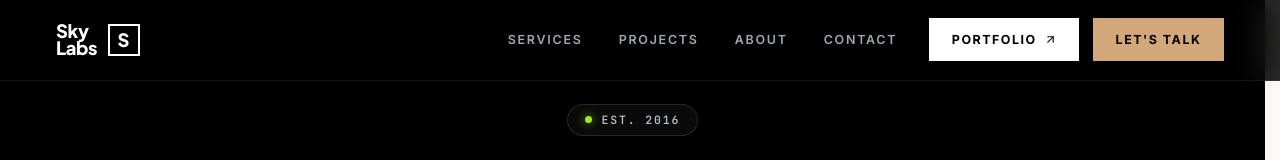
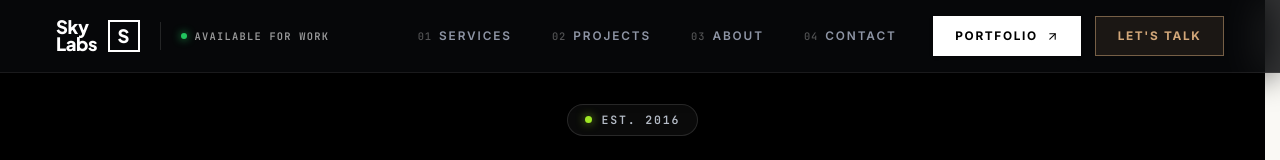
Before and after one commit to dilshandevxx/dilshan-personal-portfolio, a Next.js app: page / in a window 1280 px wide. Shown: the top 160 px of the page. Built offline with nearby package versions, Linux system fonts and the light colour scheme; a web font is replaced by a local one.

Commit message:
style: elevate main navbar with architectural indices, live status, and refined rectangular buttons

```diff
--- a/src/app/layout.tsx
+++ b/src/app/layout.tsx
@@ -14,7 +14,6 @@ const outfit = Outfit({
 
 const plusJakartaSans = Plus_Jakarta_Sans({
   subsets: ["latin"],
-  weight: ["600", "700", "800"],
   variable: "--font-display",
   display: "swap",
 });
--- a/src/components/cover/sections/HeroSkyLabs.module.css
+++ b/src/components/cover/sections/HeroSkyLabs.module.css
@@ -16,18 +16,19 @@
   right: 0;
   z-index: 100;
   width: 100%;
-  padding: 1.15rem 3.5rem;
+  padding: 1rem 3.5rem;
   box-sizing: border-box;
-  background: rgba(0, 0, 0, 0.82);
-  backdrop-filter: blur(16px);
-  -webkit-backdrop-filter: blur(16px);
+  background: rgba(8, 9, 12, 0.82);
+  backdrop-filter: blur(20px) saturate(180%);
+  -webkit-backdrop-filter: blur(20px) saturate(180%);
   border-bottom: 1px solid rgba(255, 255, 255, 0.08);
+  box-shadow: 0 4px 30px rgba(0, 0, 0, 0.5);
   transition: all 0.25s ease;
 }
 
 @media (max-width: 900px) {
   .navHeader {
-    padding: 1rem 1.5rem;
+    padding: 0.85rem 1.5rem;
   }
 }
 
@@ -40,11 +41,12 @@
   gap: 2rem;
 }
 
-/* Brand Logo (SkyLabs with S mark) */
+/* Brand Logo (SkyLabs with S mark & Live Availability Tag) */
 .brandLink {
   text-decoration: none;
   display: inline-flex;
   align-items: center;
+  gap: 1.25rem;
 }
 
 .logoWrapper {
@@ -93,11 +95,42 @@
   color: #000000;
 }
 
+.brandMeta {
+  display: inline-flex;
+  align-items: center;
+  gap: 0.5rem;
+  padding: 0.35rem 0 0.35rem 1.25rem;
+  border-left: 1px solid rgba(255, 255, 255, 0.12);
+}
+
+@media (max-width: 1040px) {
+  .brandMeta {
+    display: none;
+  }
+}
+
+.brandMetaDot {
+  width: 6px;
+  height: 6px;
+  border-radius: 50%;
+  background-color: #22c55e;
+  box-shadow: 0 0 8px #22c55e;
+}
+
+.brandMetaText {
+  font-family: var(--font-mono, monospace);
+  font-size: 0.65rem;
+  font-weight: 600;
+  letter-spacing: 0.12em;
+  color: rgba(255, 255, 255, 0.6);
+  text-transform: uppercase;
+}
+
 /* Navigation Right */
 .navRight {
   display: flex;
   align-items: center;
-  gap: 2rem;
+  gap: 2.25rem;
 }
 
 @media (max-width: 900px) {
@@ -109,7 +142,7 @@
 .navLinks {
   display: flex;
   align-items: center;
-  gap: 2.25rem;
+  gap: 2.5rem;
 }
 
 @media (max-width: 900px) {
@@ -122,15 +155,28 @@
   position: relative;
   display: inline-flex;
   align-items: center;
-  color: #a0a6b2;
+  color: #8e95a5;
+  text-decoration: none;
+  padding: 0.45rem 0;
+  transition: color 0.2s ease;
+}
+
+.navIndex {
+  font-family: var(--font-mono, monospace);
+  font-size: 0.65rem;
+  font-weight: 500;
+  letter-spacing: 0.08em;
+  color: rgba(255, 255, 255, 0.3);
+  margin-right: 0.45rem;
+  transition: color 0.2s ease;
+}
+
+.navText {
   font-family: var(--font-body, -apple-system, sans-serif);
-  font-size: 0.78rem;
+  font-size: 0.74rem;
   font-weight: 600;
-  letter-spacing: 0.14em;
+  letter-spacing: 0.16em;
   text-transform: uppercase;
-  text-decoration: none;
-  padding: 0.35rem 0;
-  transition: color 0.2s ease;
 }
 
 .navLink::after {
@@ -140,21 +186,23 @@
   left: 0;
   width: 0%;
   height: 1.5px;
-  background-color: #ffffff;
-  transition: width 0.22s ease;
+  background: linear-gradient(90deg, #ffffff 0%, rgba(255, 255, 255, 0.4) 100%);
+  transition: width 0.25s cubic-bezier(0.16, 1, 0.3, 1);
 }
 
-.navLink:hover {
+.navLink:hover,
+.navLinkActive {
   color: #ffffff;
+}
+
+.navLink:hover .navIndex,
+.navLinkActive .navIndex {
+  color: #d2a779;
 }
 
 .navLink:hover::after,
 .navLinkActive::after {
   width: 100%;
-}
-
-.navLinkActive {
-  color: #ffffff;
 }
 
 /* Button Group on Right */
@@ -175,61 +223,67 @@
   display: inline-flex;
   align-items: center;
   justify-content: center;
-  gap: 0.45rem;
-  padding: 0.65rem 1.35rem;
+  gap: 0.5rem;
+  height: 40px;
+  padding: 0 1.35rem;
   background-color: #ffffff;
   color: #000000;
   border: 1px solid #ffffff;
   border-radius: 0px !important;
   font-family: var(--font-body, -apple-system, sans-serif);
-  font-size: 0.78rem;
+  font-size: 0.74rem;
   font-weight: 700;
-  letter-spacing: 0.12em;
+  letter-spacing: 0.14em;
   text-transform: uppercase;
   text-decoration: none;
-  transition: all 0.2s ease;
+  box-shadow: 0 1px 3px rgba(0, 0, 0, 0.35);
+  transition: all 0.22s cubic-bezier(0.16, 1, 0.3, 1);
   white-space: nowrap;
 }
 
 .portfolioButton:hover {
-  background-color: #000000;
+  background-color: transparent;
   color: #ffffff;
   border-color: #ffffff;
   transform: translateY(-1px);
+  box-shadow: 0 4px 16px rgba(255, 255, 255, 0.18);
 }
 
 .btnIcon {
-  transition: transform 0.2s ease;
+  transition: transform 0.2s cubic-bezier(0.16, 1, 0.3, 1);
 }
 
 .portfolioButton:hover .btnIcon {
   transform: translate(2px, -2px);
 }
 
-/* Crisp Rectangular LET'S TALK Button */
+/* Refined Rectangular LET'S TALK Button */
 .talkButton {
   display: inline-flex;
   align-items: center;
   justify-content: center;
-  padding: 0.65rem 1.35rem;
-  background-color: #d2a779;
-  color: #000000;
-  border: 1px solid #d2a779;
+  height: 40px;
+  padding: 0 1.35rem;
+  background-color: rgba(210, 167, 121, 0.1);
+  color: #d2a779;
+  border: 1px solid rgba(210, 167, 121, 0.5);
   border-radius: 0px !important;
   font-family: var(--font-body, -apple-system, sans-serif);
-  font-size: 0.78rem;
+  font-size: 0.74rem;
   font-weight: 700;
-  letter-spacing: 0.12em;
+  letter-spacing: 0.14em;
   text-transform: uppercase;
   text-decoration: none;
-  transition: background-color 0.2s ease, transform 0.2s ease;
+  transition: all 0.22s cubic-bezier(0.16, 1, 0.3, 1);
   white-space: nowrap;
 }
 
 .talkButton:hover {
-  background-color: #deb789;
-  border-color: #deb789;
+  background-color: #d2a779;
+  color: #000000;
+  border-color: #d2a779;
   transform: translateY(-1px);
+  box-shadow: 0 4px 18px rgba(210, 167, 121, 0.35);
 }
 
 /* Mobile Toggle Button (Rectangular) */
@@ -238,8 +292,10 @@
   background: transparent;
   border: 1px solid rgba(255, 255, 255, 0.2);
   border-radius: 0px;
+  width: 40px;
+  height: 40px;
   color: #ffffff;
-  padding: 0.45rem;
+  padding: 0;
   cursor: pointer;
   align-items: center;
   justify-content: center;
@@ -280,6 +336,8 @@
 }
 
 .mobileNavLink {
+  display: flex;
+  align-items: center;
   color: #c0c6d2;
   font-family: var(--font-body, -apple-system, sans-serif);
   font-size: 0.9rem;
@@ -287,56 +345,64 @@
   letter-spacing: 0.12em;
   text-transform: uppercase;
   text-decoration: none;
-  padding: 0.5rem 0;
+  padding: 0.65rem 0;
   border-bottom: 1px solid rgba(255, 255, 255, 0.05);
-  transition: color 0.2s ease;
+  transition: all 0.2s ease;
+}
+
+.mobileNavIndex {
+  font-family: var(--font-mono, monospace);
+  font-size: 0.72rem;
+  color: #d2a779;
+  margin-right: 0.75rem;
 }
 
 .mobileNavLink:hover {
   color: #ffffff;
+  padding-left: 0.35rem;
 }
 
 .mobileDrawerActions {
   display: flex;
   flex-direction: column;
   gap: 0.75rem;
-  padding-top: 0.5rem;
+  padding-top: 0.75rem;
 }
 
 .mobilePortfolioButton {
+  height: 44px;
   display: flex;
   align-items: center;
   justify-content: center;
   gap: 0.5rem;
   width: 100%;
-  padding: 0.85rem;
   background-color: #ffffff;
   color: #000000;
   border: 1px solid #ffffff;
   border-radius: 0px;
   font-family: var(--font-body, -apple-system, sans-serif);
-  font-size: 0.85rem;
+  font-size: 0.82rem;
   font-weight: 700;
-  letter-spacing: 0.12em;
+  letter-spacing: 0.14em;
   text-transform: uppercase;
   text-decoration: none;
   transition: all 0.2s ease;
 }
 
 .mobileTalkButton {
+  height: 44px;
   display: flex;
   align-items: center;
   justify-content: center;
   width: 100%;
-  padding: 0.85rem;
-  background-color: #d2a779;
-  color: #000000;
+  background-color: rgba(210, 167, 121, 0.15);
+  color: #d2a779;
   border: 1px solid #d2a779;
   border-radius: 0px;
   font-family: var(--font-body, -apple-system, sans-serif);
-  font-size: 0.85rem;
+  font-size: 0.82rem;
   font-weight: 700;
-  letter-spacing: 0.12em;
+  letter-spacing: 0.14em;
   text-transform: uppercase;
   text-decoration: none;
   transition: background-color 0.2s ease;
--- a/src/components/cover/sections/HeroSkyLabs.tsx
+++ b/src/components/cover/sections/HeroSkyLabs.tsx
@@ -42,7 +42,7 @@ export default function HeroSkyLabs() {
       {/* 1. Swiss Architectural Navbar */}
       <header className={styles.navHeader}>
         <div className={styles.navContainer}>
-          {/* Left: Pure SkyLabs Brand Wordmark & Geometric Square [S] Badge */}
+          {/* Left: Pure SkyLabs Brand Wordmark, Geometric [S] Badge & Status Tag */}
           <Link href="/" className={styles.brandLink}>
             <div className={styles.logoWrapper}>
               <span className={styles.logoText}>
@@ -51,6 +51,10 @@ export default function HeroSkyLabs() {
               <div className={styles.logoBadge} aria-hidden="true">
                 <span className={styles.badgeLetter}>S</span>
               </div>
+            </div>
+            <div className={styles.brandMeta}>
+              <span className={styles.brandMetaDot} />
+              <span className={styles.brandMetaText}>AVAILABLE FOR WORK</span>
             </div>
           </Link>
 
@@ -61,22 +65,26 @@ export default function HeroSkyLabs() {
                 href="#skills"
                 className={`${styles.navLink} ${activeSection === "skills" ? styles.navLinkActive : ""}`}
               >
-                SERVICES
+                <span className={styles.navIndex}>01</span>
+                <span className={styles.navText}>SERVICES</span>
               </Link>
               <Link href="/projects" className={styles.navLink}>
-                PROJECTS
+                <span className={styles.navIndex}>02</span>
+                <span className={styles.navText}>PROJECTS</span>
               </Link>
               <Link
                 href="#about-me"
                 className={`${styles.navLink} ${activeSection === "about-me" ? styles.navLinkActive : ""}`}
               >
-                ABOUT
+                <span className={styles.navIndex}>03</span>
+                <span className={styles.navText}>ABOUT</span>
               </Link>
               <Link
                 href="#contact"
                 className={`${styles.navLink} ${activeSection === "contact" ? styles.navLinkActive : ""}`}
               >
-                CONTACT
+                <span className={styles.navIndex}>04</span>
+                <span className={styles.navText}>CONTACT</span>
               </Link>
             </nav>
 
@@ -90,7 +98,7 @@ export default function HeroSkyLabs() {
                 href="mailto:dilshan.devxx@gmail.com"
                 className={styles.talkButton}
               >
-                LET&apos;S TALK
+                <span>LET&apos;S TALK</span>
               </a>
             </div>
 
@@ -123,28 +131,32 @@ export default function HeroSkyLabs() {
                   className={styles.mobileNavLink}
                   onClick={() => setMobileOpen(false)}
                 >
-                  SERVICES
+                  <span className={styles.mobileNavIndex}>01</span>
+                  <span>SERVICES</span>
                 </Link>
                 <Link
                   href="/projects"
                   className={styles.mobileNavLink}
                   onClick={() => setMobileOpen(false)}
                 >
-                  PROJECTS
+                  <span className={styles.mobileNavIndex}>02</span>
+                  <span>PROJECTS</span>
                 </Link>
                 <Link
                   href="#about-me"
                   className={styles.mobileNavLink}
                   onClick={() => setMobileOpen(false)}
                 >
-                  ABOUT
+                  <span className={styles.mobileNavIndex}>03</span>
+                  <span>ABOUT</span>
                 </Link>
                 <Link
                   href="#contact"
                   className={styles.mobileNavLink}
                   onClick={() => setMobileOpen(false)}
                 >
-                  CONTACT
+                  <span className={styles.mobileNavIndex}>04</span>
+                  <span>CONTACT</span>
                 </Link>
 
                 <div className={styles.mobileDrawerActions}>
@@ -161,7 +173,7 @@ export default function HeroSkyLabs() {
                     className={styles.mobileTalkButton}
                     onClick={() => setMobileOpen(false)}
                   >
-                    LET&apos;S TALK
+                    <span>LET&apos;S TALK</span>
                   </a>
                 </div>
               </div>
```
